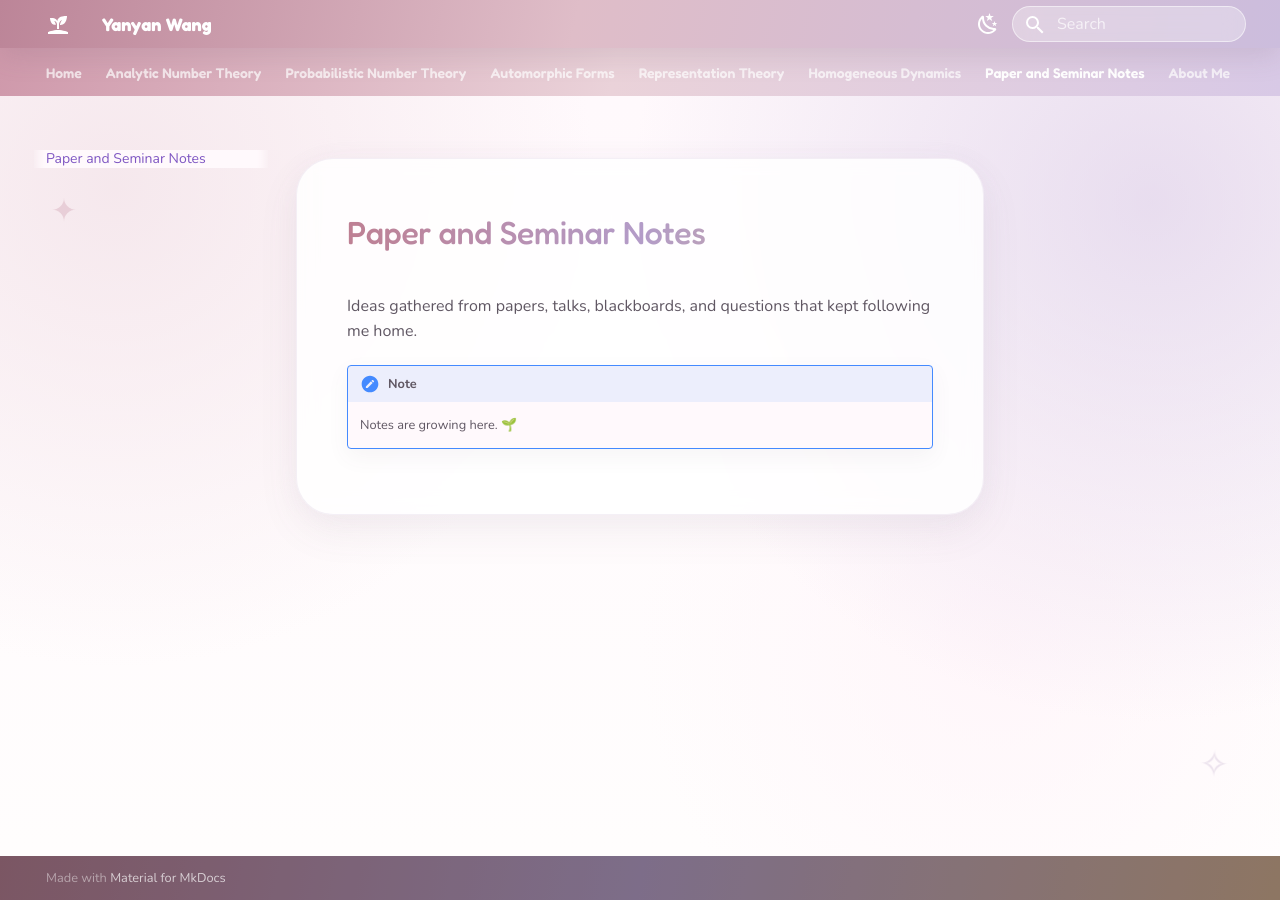
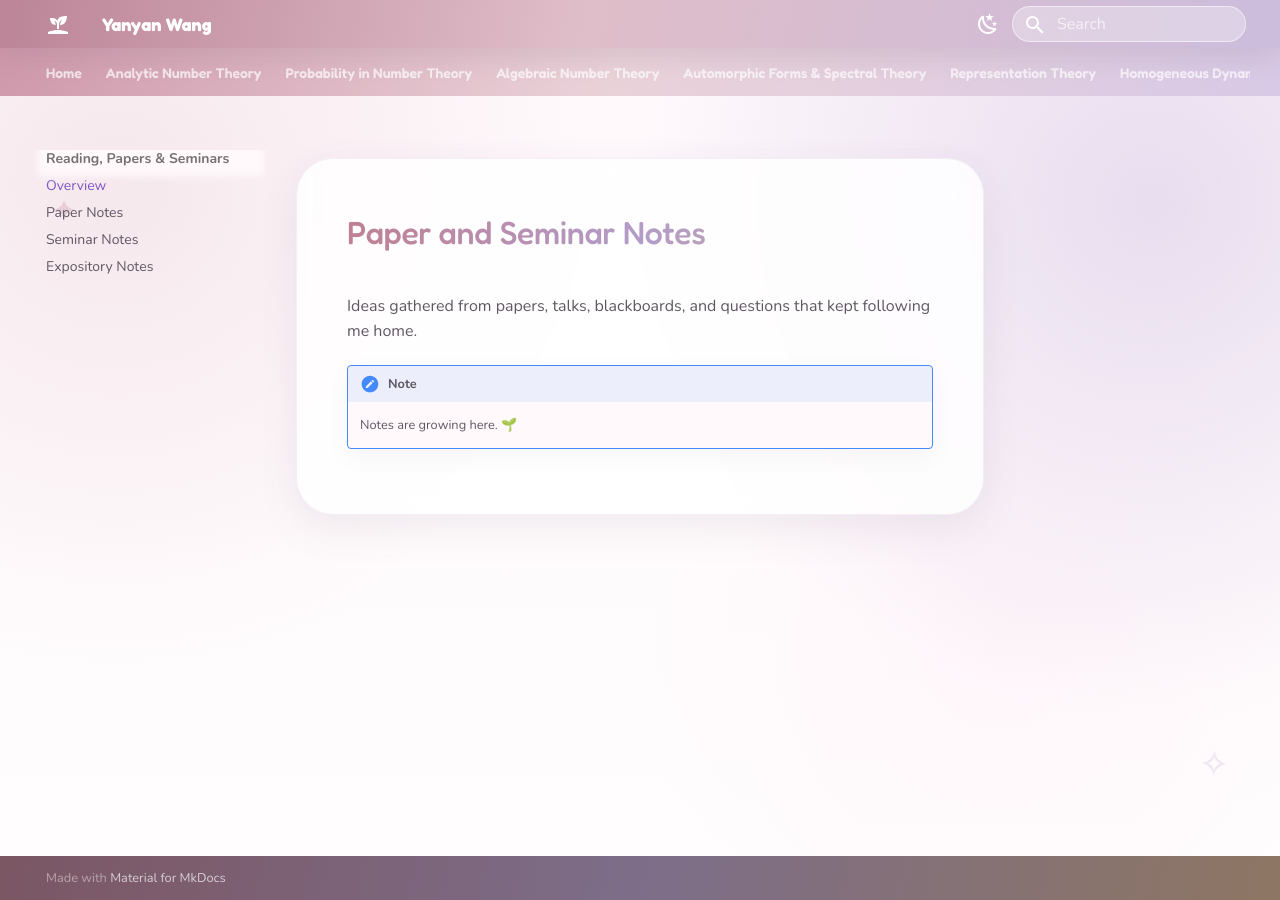
Before and after one commit to yanyanwang-math/yanyanwang-math.github.io, an MkDocs documentation site: the page built from docs/papers/index.md, in a window 1280 px wide. Built offline with MkDocs 1.6.1 and Material for MkDocs 9.7.7, drawn with Linux system fonts in a browser that asks for light colours.

Commit message:
Add files via upload

```diff
--- a/mkdocs.yml
+++ b/mkdocs.yml
@@ -58,9 +58,14 @@ extra_javascript:
 nav:
   - Home: index.md
   - Analytic Number Theory: analytic-number-theory/index.md
-  - Probabilistic Number Theory: probabilistic-number-theory/index.md
-  - Automorphic Forms: automorphic-forms/index.md
+  - Probability in Number Theory: probabilistic-number-theory/index.md
+  - Algebraic Number Theory: algebraic-number-theory/index.md
+  - Automorphic Forms & Spectral Theory: automorphic-forms/index.md
   - Representation Theory: representation-theory/index.md
   - Homogeneous Dynamics: homogeneous-dynamics/index.md
-  - Paper and Seminar Notes: papers/index.md
+  - Reading, Papers & Seminars:
+      - Overview: papers/index.md
+      - Paper Notes: papers/paper-notes/index.md
+      - Seminar Notes: papers/seminar-notes/index.md
+      - Expository Notes: papers/expository-notes/index.md
   - About Me: about.md
```
